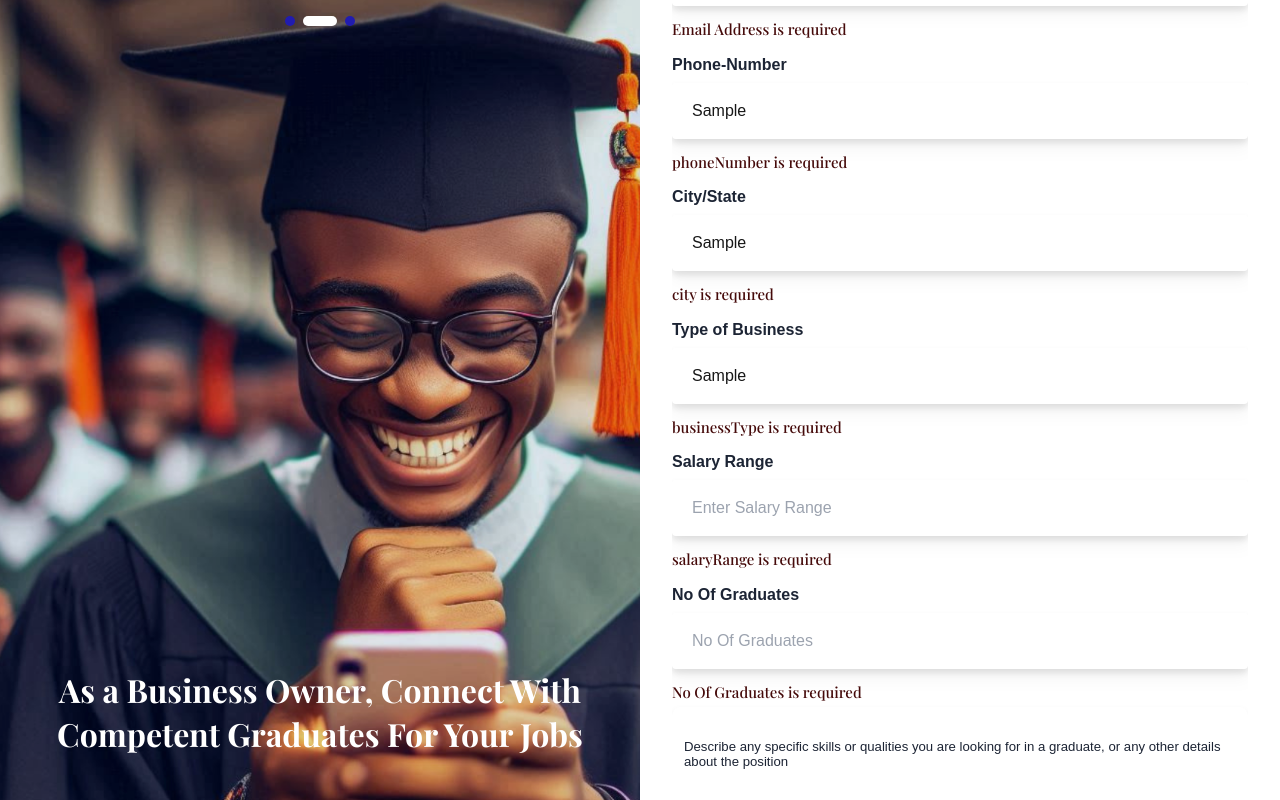
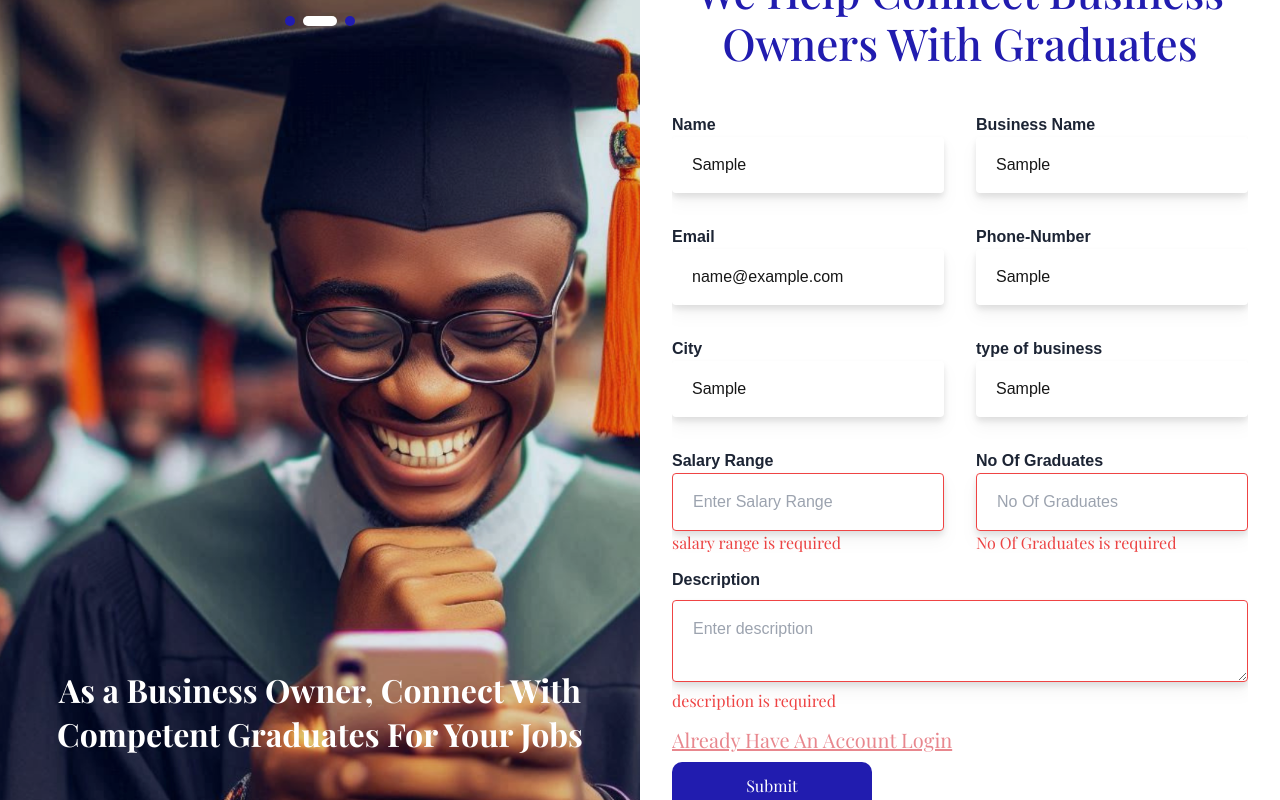
Before and after one commit to Chucks-Dave/gws-frontend, a Next.js app: page /businessowner in a window 1280 px wide. Both pictures are taken after typing "Sample", "Sample", "name@example.com", "Sample", "Sample", "Sample" into the empty fields and a click on the button "Submit". Built offline with nearby package versions, Linux system fonts and the light colour scheme.

Commit message:
made changes to the business owner used controlled input instead of the regular custom input

```diff
--- a/components/ControlledInput.tsx
+++ b/components/ControlledInput.tsx
@@ -158,7 +158,7 @@ const ControlledInput = ({
             )}
 
             {fieldState.error && (
-              <span className="text-red-500 text-xs text-center">
+              <span className="text-red-500 text-xs text-center playfair">
                 {fieldState.error.message}
               </span>
             )}
--- a/components/ControlledSelect.tsx
+++ b/components/ControlledSelect.tsx
@@ -35,7 +35,7 @@ const ControlledSelect: React.FC<ControlledSelectProps> = ({
             <select
               {...field}
               className={`  p-2 lg:w-full max-md:w-full rounded-[4px] px-5 py-[15px] relative drop-shadow-lg focus:outline-none" ${
-                fieldState.error ? "border-red-500 border" : ""
+                fieldState.error ? "border-red-500 border " : ""
               }`}
             >
               <option value="">Select an option</option>
@@ -46,7 +46,7 @@ const ControlledSelect: React.FC<ControlledSelectProps> = ({
               ))}
             </select>
             {fieldState.error && (
-              <span className="text-red-500 text-xs">
+              <span className="text-red-500 text-xs playfair">
                 {fieldState.error.message}
               </span>
             )}
--- a/components/ControlledTextArea.tsx
+++ b/components/ControlledTextArea.tsx
@@ -38,7 +38,7 @@ const ControlledTextArea = ({
               }`}
             />
             {fieldState.error && (
-              <span className="text-red-500 text-xs">
+              <span className="text-red-500 text-xs playfair">
                 {fieldState.error.message}
               </span>
             )}
--- a/src/app/(auth)/businessowner/page.tsx
+++ b/src/app/(auth)/businessowner/page.tsx
@@ -1,8 +1,10 @@
 "use client";
 import Link from "next/link";
 import React from "react";
-import CustomInput from "../../../../components/CustomInput";
+
 import { SubmitHandler, useForm } from "react-hook-form";
+import ControlledInput from "../../../../components/ControlledInput";
+import ControlledTextArea from "../../../../components/ControlledTextArea";
 
 const BusinessOwner = () => {
   return (
@@ -30,209 +32,93 @@ interface IFormInputs {
   description: string;
 }
 const BussinessOwnerForm = () => {
-  const {
-    register,
-    clearErrors,
-    formState: { errors },
-    handleSubmit,
-  } = useForm<IFormInputs>();
+  const { handleSubmit, control } = useForm<IFormInputs>();
   const onSubmit: SubmitHandler<IFormInputs> = (data) => console.log(data);
+
   return (
     <form onSubmit={handleSubmit(onSubmit)} className="space-y-3 flex flex-col">
       <h1 className="font-medium text-[2.75rem] playfair leading-[3.25rem] text-gws text-center pb-8">
         We Help Connect Business Owners With Graduates
       </h1>
       <div className="flex flex-col gap-3">
-        <div className="flex row-start-2 flex-col gap-5">
-          <CustomInput
+        <div className="grid grid-cols-2 gap-8">
+          <ControlledInput
+            placeholder="Enter your name"
             label="Name"
-            placeholder="Enter your full name"
-            {...register("name", { required: "name is required" })}
-            aria-invalid={errors.name ? "true" : "false"}
-            onChange={() => clearErrors("name")}
-          />
-          {errors.name && (
-            <p
-              className="text-red-950 playfair text-[15px] font-medium -my-2"
-              role="alert"
-            >
-              {errors.name?.message}
-            </p>
-          )}
-          <CustomInput
-            label="Business Name"
-            placeholder="Enter your Business-Name"
-            {...register("businessName", {
-              required: "businessName is required",
-            })}
-            aria-invalid={errors.name ? "true" : "false"}
-            onChange={() => clearErrors("businessName")}
-          />
-          {/* <p
-          className="text-red-950 playfair text-[15px] font-medium -my-2"
-          role="alert"
-        >
-          {errors.businessName?.message}
-        </p> */}
-          {errors.businessName && (
-            <p
-              className="text-red-950 playfair text-[15px] font-medium -my-2"
-              role="alert"
-            >
-              {errors.businessName?.message}
-            </p>
-          )}
-          <CustomInput
-            label="E-mail"
-            placeholder="Enter your E-mail"
-            {...register("email", { required: "Email Address is required" })}
-            aria-invalid={errors.email ? "true" : "false"}
-            onChange={() => clearErrors("email")}
-          />
-          {/* <p
-          className="text-red-950 playfair text-[15px] font-medium -my-2"
-          role="alert"
-        >
-          {errors.email?.message}
-        </p> */}
-          {errors.email && (
-            <p
-              className="text-red-950 playfair text-[15px] font-medium -my-2"
-              role="alert"
-            >
-              {errors.email?.message}
-            </p>
-          )}
-          <CustomInput
-            label="Phone-Number"
-            placeholder="Enter your Number"
-            {...register("phoneNumber", {
-              required: "phoneNumber is required",
-            })}
-            aria-invalid={errors.phoneNumber ? "true" : "false"}
-            onChange={() => clearErrors("phoneNumber")}
-          />
-          {/* <p
-          className="text-red-950 playfair text-[15px] font-medium -my-2"
-          role="alert"
-        >
-          {errors.phoneNumber?.message}
-        </p> */}
-          {errors.phoneNumber && (
-            <p
-              className="text-red-950 playfair text-[15px] font-medium -my-2"
-              role="alert"
-            >
-              {errors.phoneNumber?.message}
-            </p>
-          )}
-          <CustomInput
-            label="City/State"
-            placeholder="Enter your state/city"
-            {...register("city", {
-              required: "city is required",
-            })}
-            aria-invalid={errors.city ? "true" : "false"}
-            onChange={() => clearErrors("city")}
-          />
-          {/* <p
-          className="text-red-950 playfair text-[15px] font-medium -my-2"
-          role="alert"
-        >
-          {errors.city?.message}
-        </p> */}
-          {errors.city && (
-            <p
-              className="text-red-950 playfair text-[15px] font-medium -my-2"
-              role="alert"
-            >
-              {errors.city?.message}
-            </p>
-          )}
-          <CustomInput
-            label="Type of Business"
-            placeholder="Enter Type of Business"
-            {...register("businessType", {
-              required: "businessType is required",
-            })}
-            aria-invalid={errors.businessType ? "true" : "false"}
-            onChange={() => clearErrors("businessType")}
-          />
-          {/* <p
-          className="text-red-950 playfair text-[15px] font-medium -my-2"
-          role="alert"
-        >
-          {errors.businessType?.message}
-        </p> */}
-          {errors.businessType && (
-            <p
-              className="text-red-950 playfair text-[15px] font-medium -my-2"
-              role="alert"
-            >
-              {errors.businessType?.message}
-            </p>
-          )}
-          <CustomInput
-            label="Salary Range"
-            placeholder="Enter Salary Range"
-            {...register("salaryRange", {
-              required: "salaryRange is required",
-            })}
-            aria-invalid={errors.salaryRange ? "true" : "false"}
-            onChange={() => clearErrors("salaryRange")}
-          />
-          {/* <p
-          className="text-red-950 playfair text-[15px] font-medium -my-2"
-          role="alert"
-        >
-          {errors.salaryRange?.message}
-        </p> */}
-          {errors.salaryRange && (
-            <p
-              className="text-red-950 playfair text-[15px] font-medium -my-2"
-              role="alert"
-            >
-              {errors.salaryRange?.message}
-            </p>
-          )}
-
-          <CustomInput
-            label="No Of Graduates"
-            placeholder="No Of Graduates"
-            {...register("noGraduates", {
-              required: "No Of Graduates is required",
-            })}
-            aria-invalid={errors.noGraduates ? "true" : "false"}
-            onChange={() => clearErrors("noGraduates")}
+            control={control}
+            type="name"
+            name="Name"
+            rules={{ required: "Name is required" }}
           />
 
-          {errors.noGraduates && (
-            <p
-              className="  text-red-950 playfair text-[15px] font-medium -my-2"
-              role="alert"
-            >
-              {errors.noGraduates?.message}
-            </p>
-          )}
+          <ControlledInput
+            placeholder="Enter Business Name"
+            label="Business Name"
+            control={control}
+            type="string"
+            name="BusinessName"
+            rules={{ required: "BusinessName is required" }}
+          />
+
+          <ControlledInput
+            placeholder="Enter Email"
+            label="Email"
+            control={control}
+            type="email"
+            name="email"
+            rules={{ required: "email is required" }}
+          />
+          <ControlledInput
+            placeholder="Enter Phone-Number"
+            label="Phone-Number"
+            control={control}
+            type=""
+            name="phonenumber"
+            rules={{ required: "Phone-Number is required" }}
+          />
+
+          <ControlledInput
+            placeholder="Enter city/state"
+            label="City"
+            control={control}
+            type=""
+            name="City"
+            rules={{ required: "city is required" }}
+          />
+          <ControlledInput
+            placeholder="Enter type of business"
+            label="type of business"
+            control={control}
+            type=""
+            name="typeofbusiness"
+            rules={{ required: "business is required" }}
+          />
+          <ControlledInput
+            placeholder="Enter Salary Range"
+            label="Salary Range"
+            control={control}
+            type=""
+            name="salary"
+            rules={{ required: "salary range is required" }}
+          />
+          <ControlledInput
+            placeholder="No Of Graduates"
+            label="No Of Graduates"
+            control={control}
+            type=""
+            name="No Of Graduates"
+            rules={{ required: "No Of Graduates is required" }}
+          />
         </div>
       </div>
-      <textarea
-        {...register("description", {
-          required: "description is required",
-        })}
-        aria-invalid={errors.description ? "true" : "false"}
-        onChange={() => clearErrors("description")}
-        placeholder="Describe any specific skills or qualities you are looking for in a graduate, or any other details about the position"
-        className="  w-full rounded-[0.5625rem]  drop-shadow-lg px-3  py-8 placeholder:text-[0.825rem]  bg-white placeholder:leading-[0.9375rem] placeholder:text-black focus:outline-none"
+      <ControlledTextArea
+        label="Description"
+        placeholder="Enter description"
+        control={control}
+        name="description"
+        rules={{ required: "description is required" }}
       />
-      {errors.description && (
-        <p
-          className="text-red-950 playfair text-[15px] font-medium -my-2"
-          role="alert"
-        >
-          {errors.description?.message}
-        </p>
-      )}
+
       <div className="flex  flex-col gap-2">
         <Link
           href="/login"
--- a/src/app/(auth)/graduate/page.tsx
+++ b/src/app/(auth)/graduate/page.tsx
@@ -569,6 +569,24 @@ const GraduateForm = () => {
               rules={{ required: "Contact Information is required" }}
               className=""
             />
+            <ControlledInput
+              label="password"
+              placeholder="Enter your password"
+              control={control}
+              name="password"
+              type="password"
+              rules={{ required: "password is required" }}
+              className=""
+            />
+            <ControlledInput
+              label="password2"
+              placeholder="confirm your password"
+              control={control}
+              name="password2"
+              type="password"
+              rules={{ required: "password confirmation is required" }}
+              className=""
+            />
             <ControlledTextArea
               label="Any other comment"
               placeholder="Enter comment"
```
